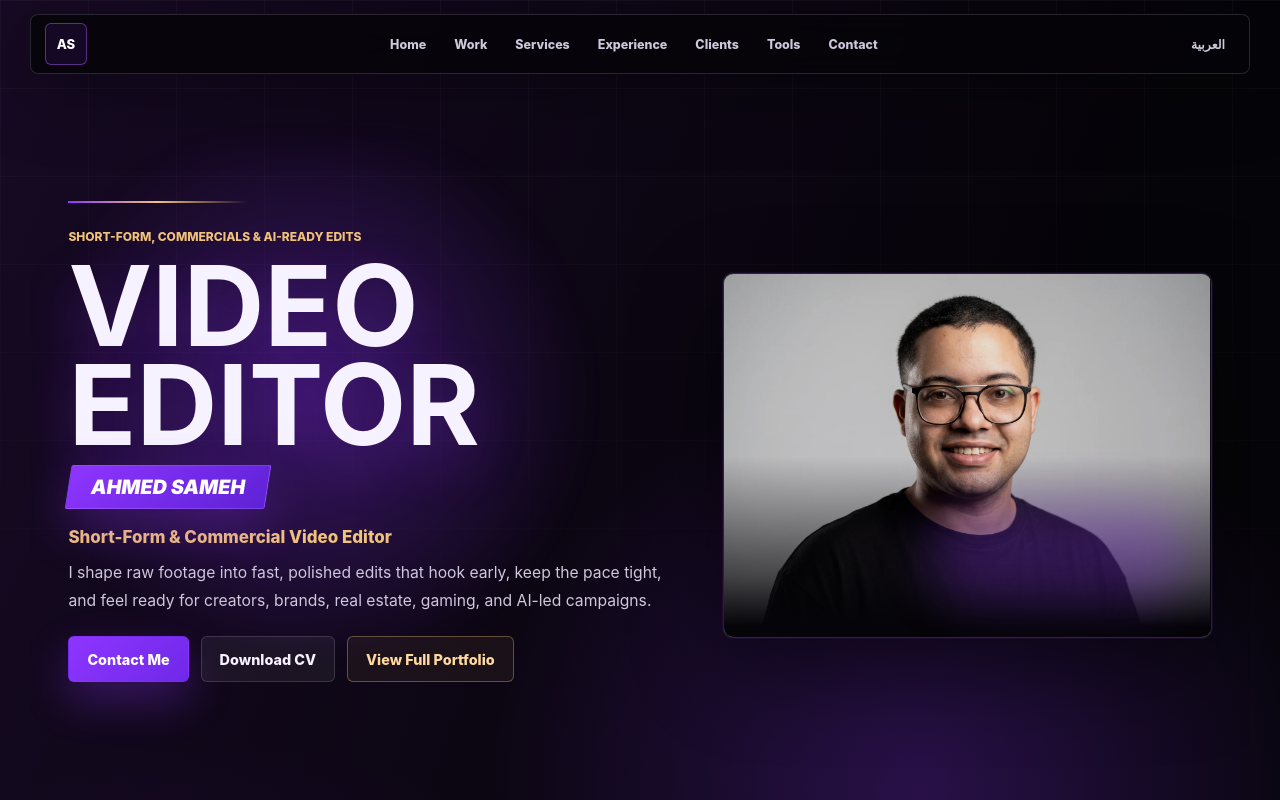
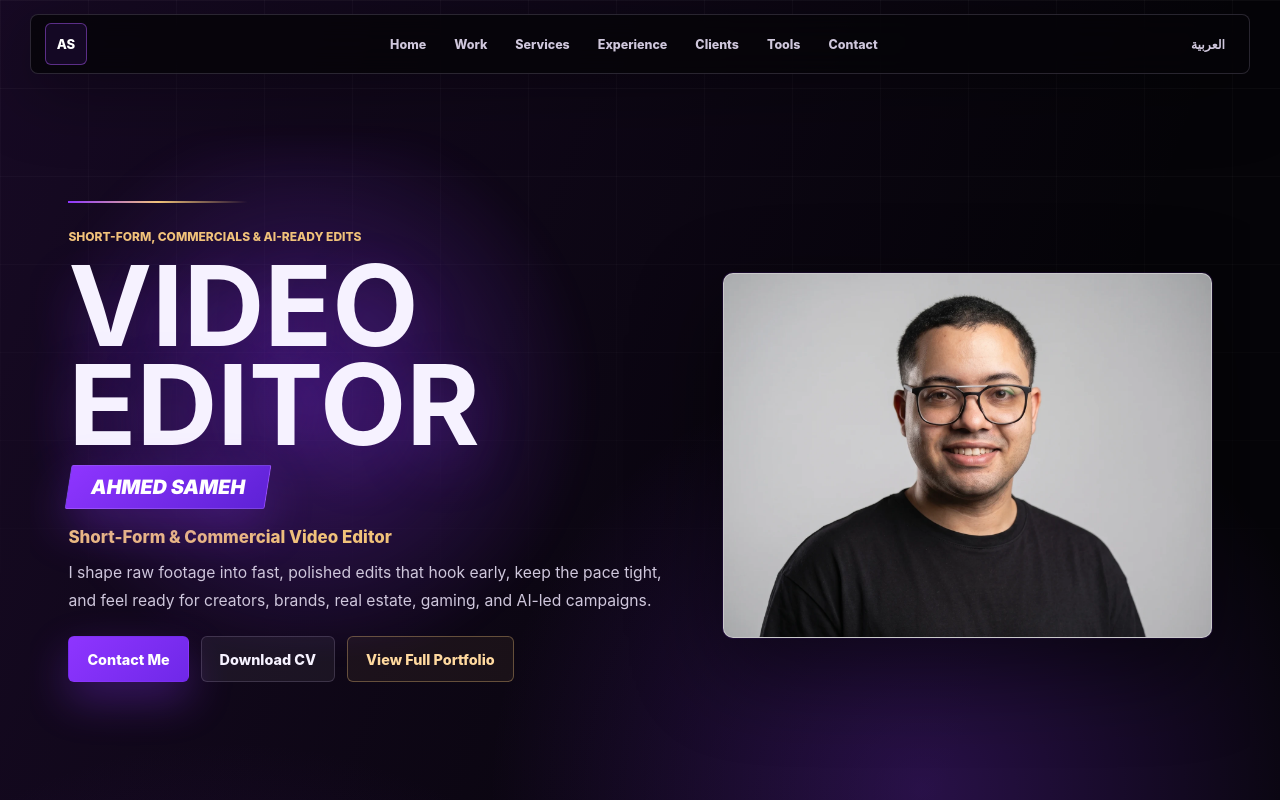
Before and after one commit to AhmedSameh-Develpoer/Portfolio, a React (Vite) app: page / in a window 1280 px wide. Shown: the top 800 px of the page. Built offline with nearby package versions, Linux system fonts and the light colour scheme.

Commit message:
Show portrait without overlays

```diff
--- a/src/styles.css
+++ b/src/styles.css
@@ -266,7 +266,7 @@ a {
 }
 
 .site-shell[dir="rtl"] .portrait-panel img {
-  transform: scaleX(-1);
+  transform: none;
 }
 
 .site-shell[dir="rtl"] .contact-actions {
@@ -486,32 +486,20 @@ h1 {
   isolation: isolate;
   border: 1px solid rgba(255, 255, 255, 0.12);
   border-radius: 10px;
-  background:
-    linear-gradient(180deg, rgba(255, 255, 255, 0.04), rgba(255, 255, 255, 0.01)),
-    #050408;
+  background: #c1c1c3;
   box-shadow:
     0 30px 90px rgba(0, 0, 0, 0.48),
     0 0 0 1px rgba(142, 53, 255, 0.12);
 }
 
 .portrait-panel::before {
-  position: absolute;
-  inset: 14% 7% 8%;
-  z-index: 0;
-  border-radius: 999px;
-  background: radial-gradient(circle, rgba(142, 53, 255, 0.38), transparent 62%);
-  content: "";
-  filter: blur(28px);
+  display: none;
+  content: none;
 }
 
 .portrait-panel::after {
-  position: absolute;
-  inset: auto 0 0;
-  z-index: 2;
-  height: 50%;
-  background: linear-gradient(to top, #050408 6%, rgba(5, 4, 8, 0.62) 34%, transparent);
-  content: "";
-  pointer-events: none;
+  display: none;
+  content: none;
 }
 
 .portrait-panel picture {
@@ -526,8 +514,8 @@ h1 {
 .portrait-panel img {
   width: 100%;
   height: 100%;
-  filter: grayscale(0.08) contrast(1.1) brightness(0.9);
-  object-fit: contain;
+  filter: none;
+  object-fit: cover;
   object-position: center center;
   transform: none;
   transition:
@@ -536,15 +524,7 @@ h1 {
 }
 
 .purple-haze {
-  position: absolute;
-  right: 4%;
-  bottom: 9%;
-  z-index: 3;
-  width: 54%;
-  height: 28%;
-  border-radius: 999px;
-  background: rgba(142, 53, 255, 0.26);
-  filter: blur(24px);
+  display: none;
 }
 
 .focus-panel {
```
